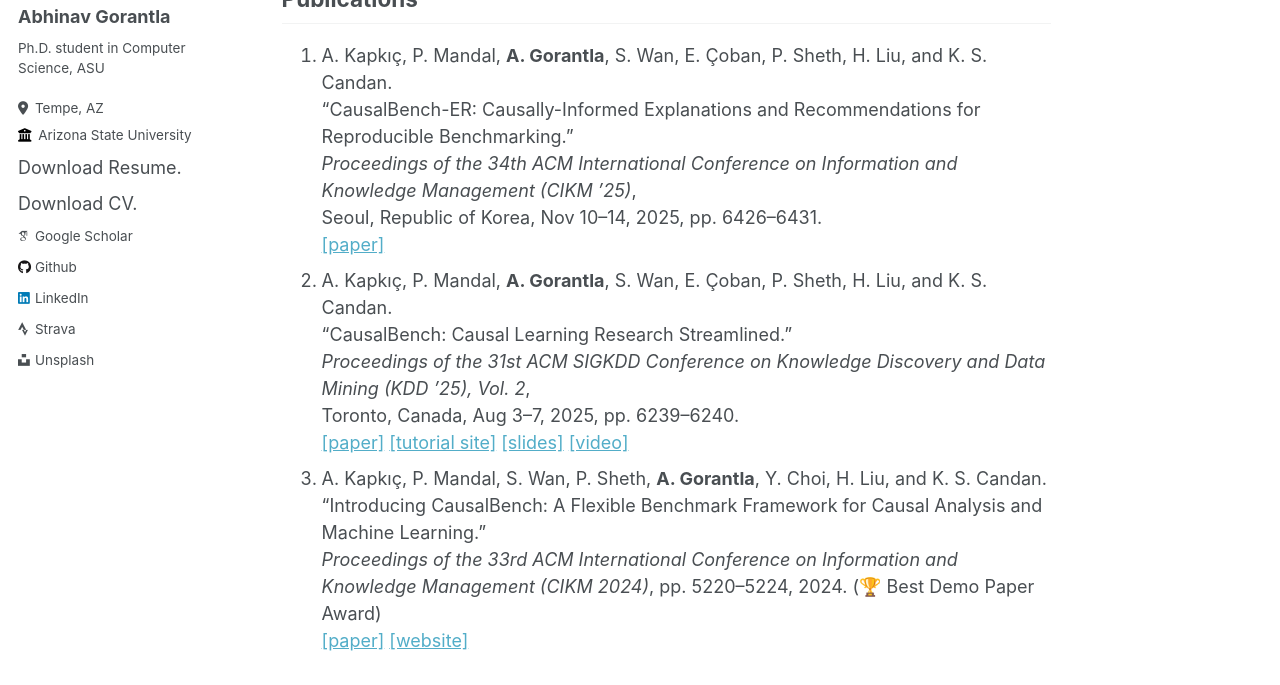
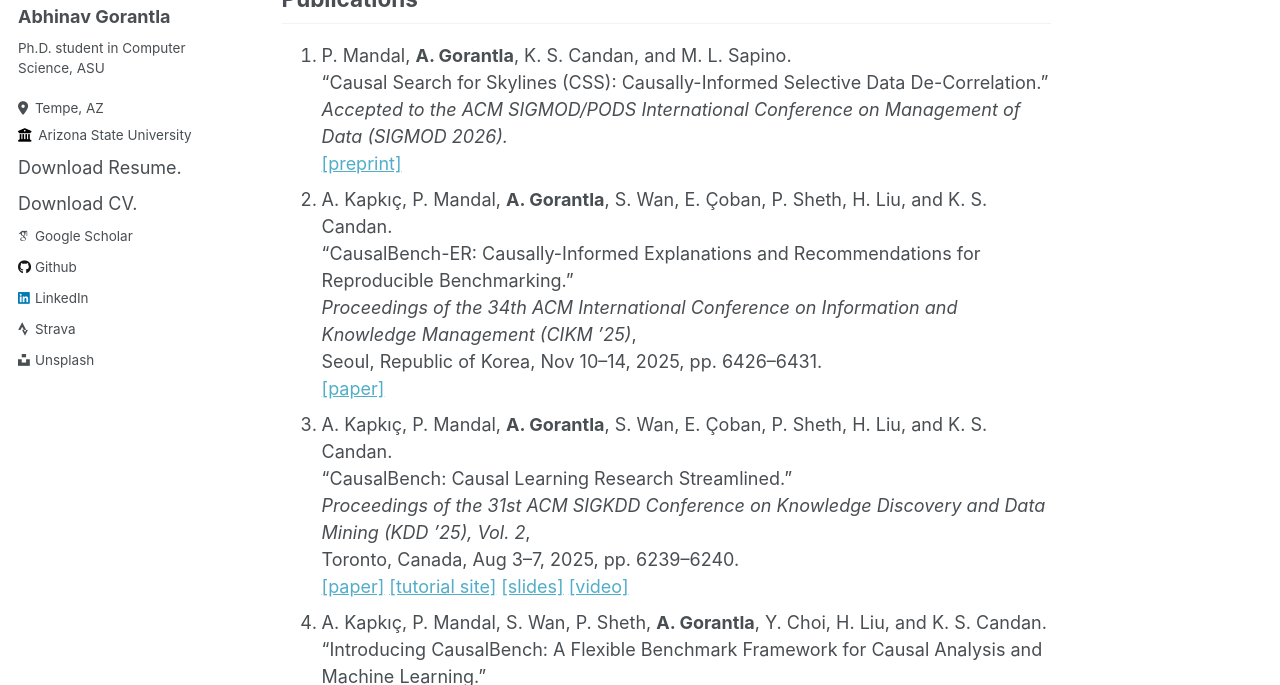
Before and after one commit to AbhinavGor/abhinavgor.github.io, a Jekyll site: the page built from _pages/about.md, in a window 1280 px wide and 900 px high, scrolled down 1990 px, cut to the strip 215-900 px from the top of the window. Built offline with Jekyll 4.4.1, drawn with Linux system fonts in a browser that asks for light colours; some web fonts are replaced.

Commit message:
Add latest paper

```diff
--- a/_pages/about.md
+++ b/_pages/about.md
@@ -51,17 +51,21 @@ My research lies at the intersection of causal machine learning, multi-objective
 
 ## Publications
 
-1. A. Kapkıç, P. Mandal, **A. Gorantla**, S. Wan, E. Çoban, P. Sheth, H. Liu, and K. S. Candan.
+1. P. Mandal, **A. Gorantla**, K. S. Candan, and M. L. Sapino.
+  “Causal Search for Skylines (CSS): Causally-Informed Selective Data De-Correlation.”
+  *Accepted to the ACM SIGMOD/PODS International Conference on Management of Data (SIGMOD 2026).*
+  [[preprint]](https://arxiv.org/abs/2603.14339)
+2. A. Kapkıç, P. Mandal, **A. Gorantla**, S. Wan, E. Çoban, P. Sheth, H. Liu, and K. S. Candan.
    “CausalBench-ER: Causally-Informed Explanations and Recommendations for Reproducible Benchmarking.”
    *Proceedings of the 34th ACM International Conference on Information and Knowledge Management (CIKM ’25)*,
    Seoul, Republic of Korea, Nov 10–14, 2025, pp. 6426–6431.
    [[paper]](https://doi.org/10.1145/3746252.3761606)
-2. A. Kapkıç, P. Mandal, **A. Gorantla**, S. Wan, E. Çoban, P. Sheth, H. Liu, and K. S. Candan.
+3. A. Kapkıç, P. Mandal, **A. Gorantla**, S. Wan, E. Çoban, P. Sheth, H. Liu, and K. S. Candan.
    “CausalBench: Causal Learning Research Streamlined.”
    *Proceedings of the 31st ACM SIGKDD Conference on Knowledge Discovery and Data Mining (KDD ’25), Vol. 2*,
    Toronto, Canada, Aug 3–7, 2025, pp. 6239–6240.
    [[paper]](https://doi.org/10.1145/3711896.3737598) [[tutorial site]](https://tutorial.causalbench.org/) [[slides]](https://tutorial.causalbench.org/resources/KDD25_Tutorial_Deck.pdf) [[video]](https://www.youtube.com/watch?v=oGA2kf4Trg4)
-3. A. Kapkıç, P. Mandal, S. Wan, P. Sheth, **A. Gorantla**, Y. Choi, H. Liu, and K. S. Candan.
+4. A. Kapkıç, P. Mandal, S. Wan, P. Sheth, **A. Gorantla**, Y. Choi, H. Liu, and K. S. Candan.
    “Introducing CausalBench: A Flexible Benchmark Framework for Causal Analysis and Machine Learning.”
    *Proceedings of the 33rd ACM International Conference on Information and Knowledge Management (CIKM 2024)*, pp. 5220–5224, 2024. (🏆 Best Demo Paper Award)
    [[paper]](https://doi.org/10.1145/3627673.3679218) [[website]](https://docs.causalbench.org)
```
